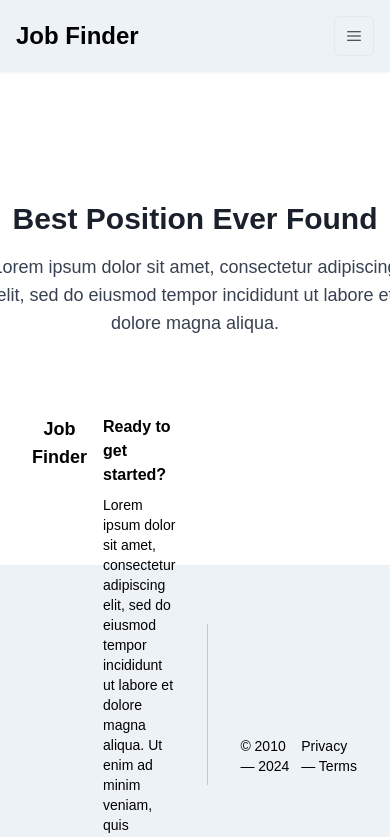
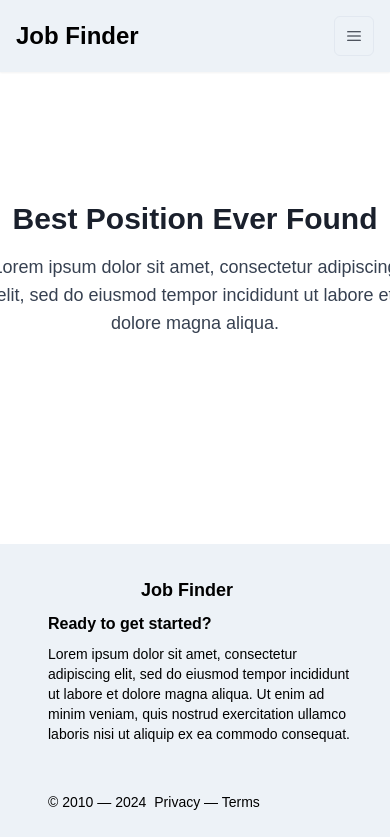
Before and after one commit to enesmalikdmn/job-finder, a Next.js app: page / in a window 390 px wide. Shown: the top 837 px of the page. Built offline with nearby package versions, Linux system fonts and the light colour scheme.

Commit message:
style: footer responsive

```diff
--- a/app/components/Footer.tsx
+++ b/app/components/Footer.tsx
@@ -10,15 +10,21 @@ const Footer = () => {
       color="black"
       p={8}
       textAlign="center"
-      className="h-[33vh] flex flex-col justify-between"
+      className="flex flex-col justify-between"
     >
       {/* İçerik bölümü */}
-      <Flex className="h-full items-center justify-between">
+      <Flex
+        direction={{ base: 'column', lg: 'row' }} // Mobilde dikey, büyük ekranda yatay
+        className="h-full items-center justify-between"
+      >
         {/* Sol taraf */}
-        <Box className="w-1/2 pr-4">
-          <Flex>
+        <Box
+          className="w-full lg:w-1/2 pr-4"
+          mb={{ base: 6, lg: 0 }} // Mobilde alt boşluk ekleyip büyük ekranlarda kaldırıyoruz
+        >
+          <Flex direction="column">
             <Text className="text-lg font-bold mb-2">Job Finder</Text>
-            <Box className="w-3/4 ml-4 text-left">
+            <Box className="w-full ml-4 text-left">
               <Text className="text-md font-semibold">Ready to get started?</Text>
               <Text className="mt-2 text-sm">
                 Lorem ipsum dolor sit amet, consectetur adipiscing elit, sed do eiusmod tempor incididunt ut labore et dolore magna aliqua. Ut enim ad minim veniam, quis nostrud exercitation ullamco laboris nisi ut aliquip ex ea commodo consequat.
@@ -27,11 +33,18 @@ const Footer = () => {
           </Flex>
         </Box>
 
-        {/* Dik çizgi */}
-        <Divider orientation="vertical" borderColor="gray.400" h="75%" mx={4} />
+        <Divider
+          orientation={{ base: 'horizontal', lg: 'vertical' }} // Mobilde yatay, büyük ekranda dikey
+          borderColor="gray.400"
+          h={{ base: 'auto', lg: '75%' }}
+          mx={4}
+          mb={{ base: 4, lg: 0 }} // Mobilde alt boşluk ekliyoruz
+        />
 
-        {/* Sağ taraf */}
-        <Box className="w-1/2 h-2/3 pl-4 flex gap-2 items-end text-left">
+        <Box
+          className="w-full lg:w-1/2 h-2/3 pl-4 flex gap-2 items-end text-left"
+          textAlign={{ base: 'center', lg: 'left' }} // Mobilde merkez, büyük ekranda sola hizala
+        >
           <Text className="text-sm">© 2010 — 2024</Text>
           <Text className="text-sm mt-2">Privacy — Terms</Text>
         </Box>
```
